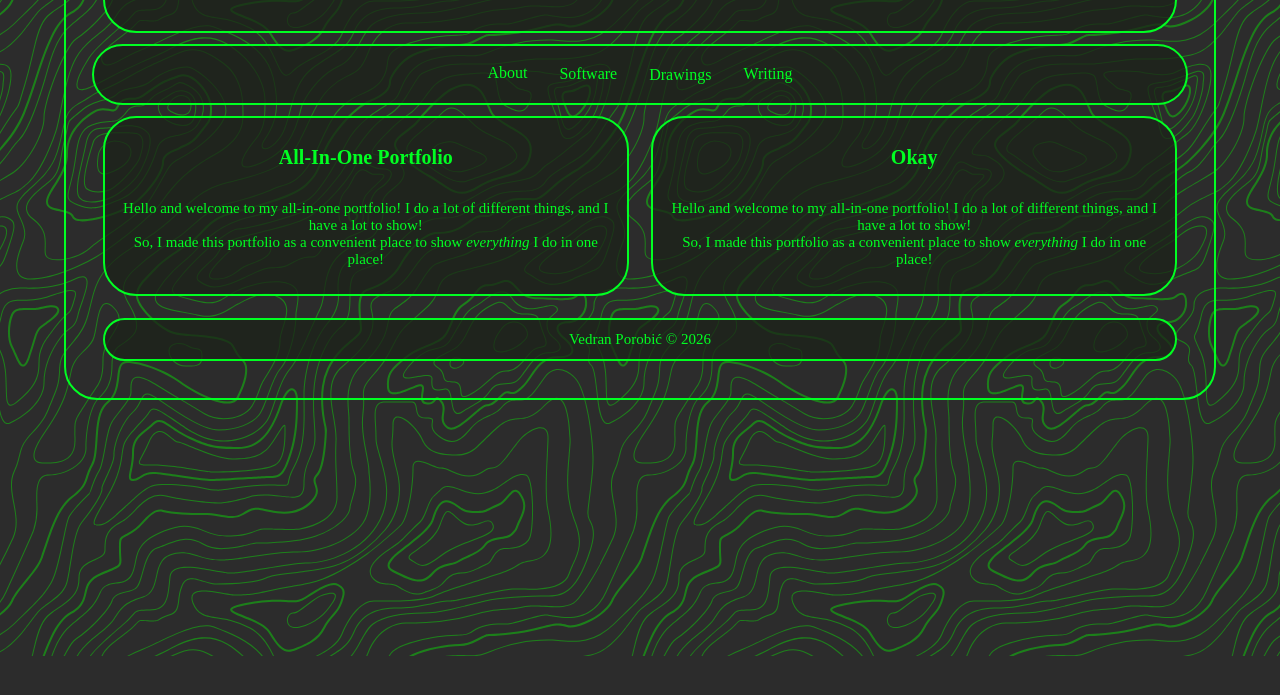
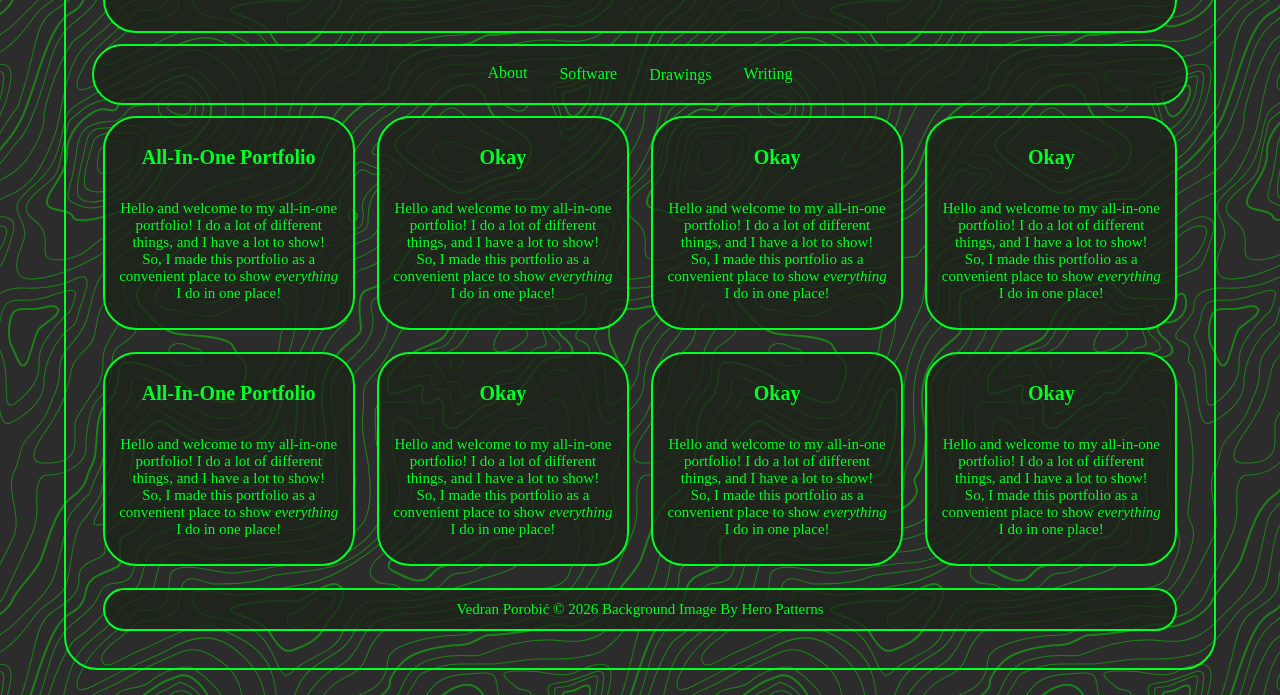
Before and after one commit to n0idv0id/portfolio-website, a plain HTML site: page index.html in a window 1280 px wide. Shown: the part 144-839 px from the top of the page. Before the commit the page ends 800 px from the top, so only its background shows below. Drawn offline with Linux system fonts and the light colour scheme.

Commit message:
Added extra text boxes for fun.

```diff
--- a/index.html
+++ b/index.html
@@ -4,7 +4,7 @@
     <meta charset="UTF-8">
     <meta name="viewport" content="width=device-width, initial-scale=1.0">
     <link rel="stylesheet" href="styles.css">
-    <link rel="icon" type="image/x-icon" href="favicon5.ico">
+    <link rel="icon" type="image/x-icon" href="favicon.ico">
     <title>Vedran Porobic Portfolio</title>
 </head>
 
@@ -31,9 +31,41 @@
             <p>Hello and welcome to my all-in-one portfolio! I do a lot of different things, and I have a lot to show!<br>
                So, I made this portfolio as a convenient place to show <i>everything</i> I do in one place!</p>
         </div>
+        <div>
+            <h2>Okay</h2>
+            <p>Hello and welcome to my all-in-one portfolio! I do a lot of different things, and I have a lot to show!<br>
+               So, I made this portfolio as a convenient place to show <i>everything</i> I do in one place!</p>
+        </div>
+        <div>
+            <h2>Okay</h2>
+            <p>Hello and welcome to my all-in-one portfolio! I do a lot of different things, and I have a lot to show!<br>
+               So, I made this portfolio as a convenient place to show <i>everything</i> I do in one place!</p>
+        </div>
+    </div>
+    <div class="box">
+        <div>
+            <h2>All-In-One Portfolio</h2>
+            <p>Hello and welcome to my all-in-one portfolio! I do a lot of different things, and I have a lot to show!<br>
+               So, I made this portfolio as a convenient place to show <i>everything</i> I do in one place!</p>
+        </div>
+        <div>
+            <h2>Okay</h2>
+            <p>Hello and welcome to my all-in-one portfolio! I do a lot of different things, and I have a lot to show!<br>
+               So, I made this portfolio as a convenient place to show <i>everything</i> I do in one place!</p>
+        </div>
+        <div>
+            <h2>Okay</h2>
+            <p>Hello and welcome to my all-in-one portfolio! I do a lot of different things, and I have a lot to show!<br>
+               So, I made this portfolio as a convenient place to show <i>everything</i> I do in one place!</p>
+        </div>
+        <div>
+            <h2>Okay</h2>
+            <p>Hello and welcome to my all-in-one portfolio! I do a lot of different things, and I have a lot to show!<br>
+               So, I made this portfolio as a convenient place to show <i>everything</i> I do in one place!</p>
+        </div>
     </div>
 
-    <footer><p>Vedran Porobić © 2026</p></footer>
+    <footer><p>Vedran Porobić © 2026 Background Image By <a href="https://heropatterns.com/">Hero Patterns</a></p></footer>
 
 </body>
 </html>
```
